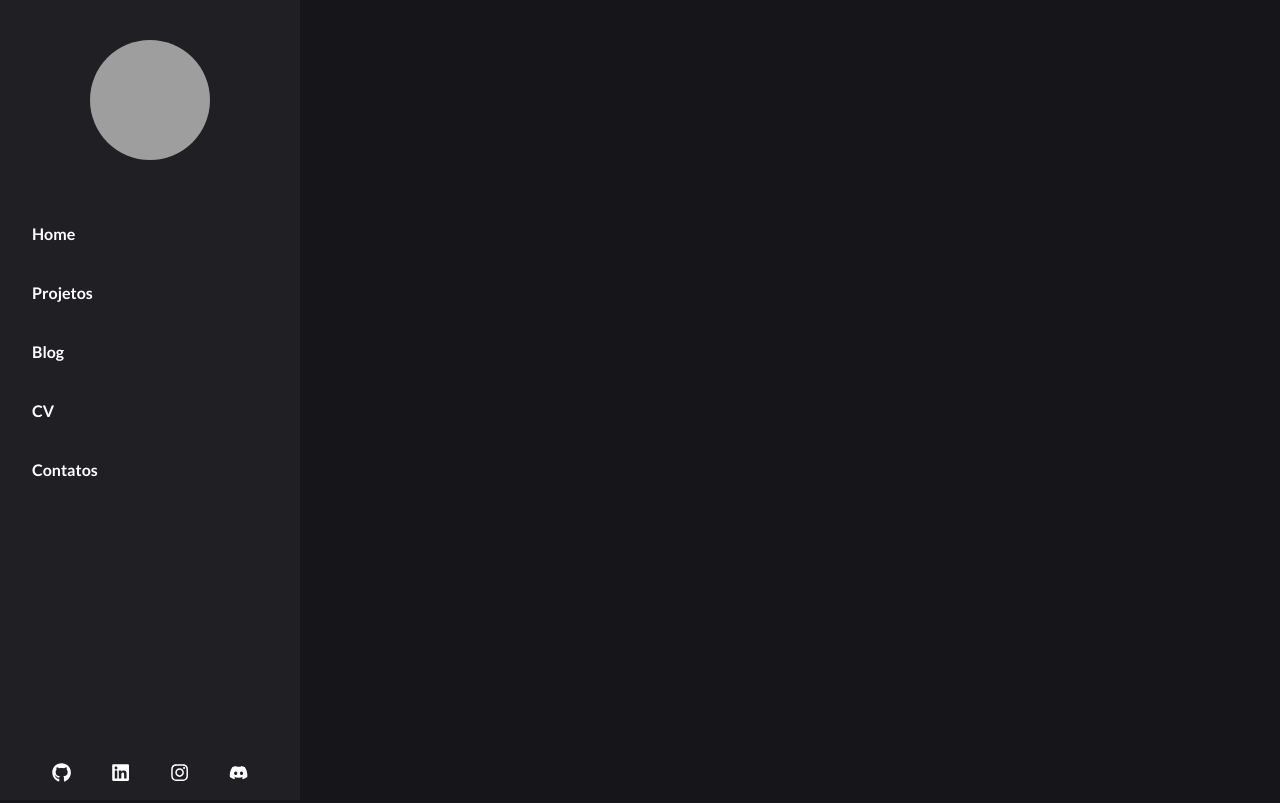
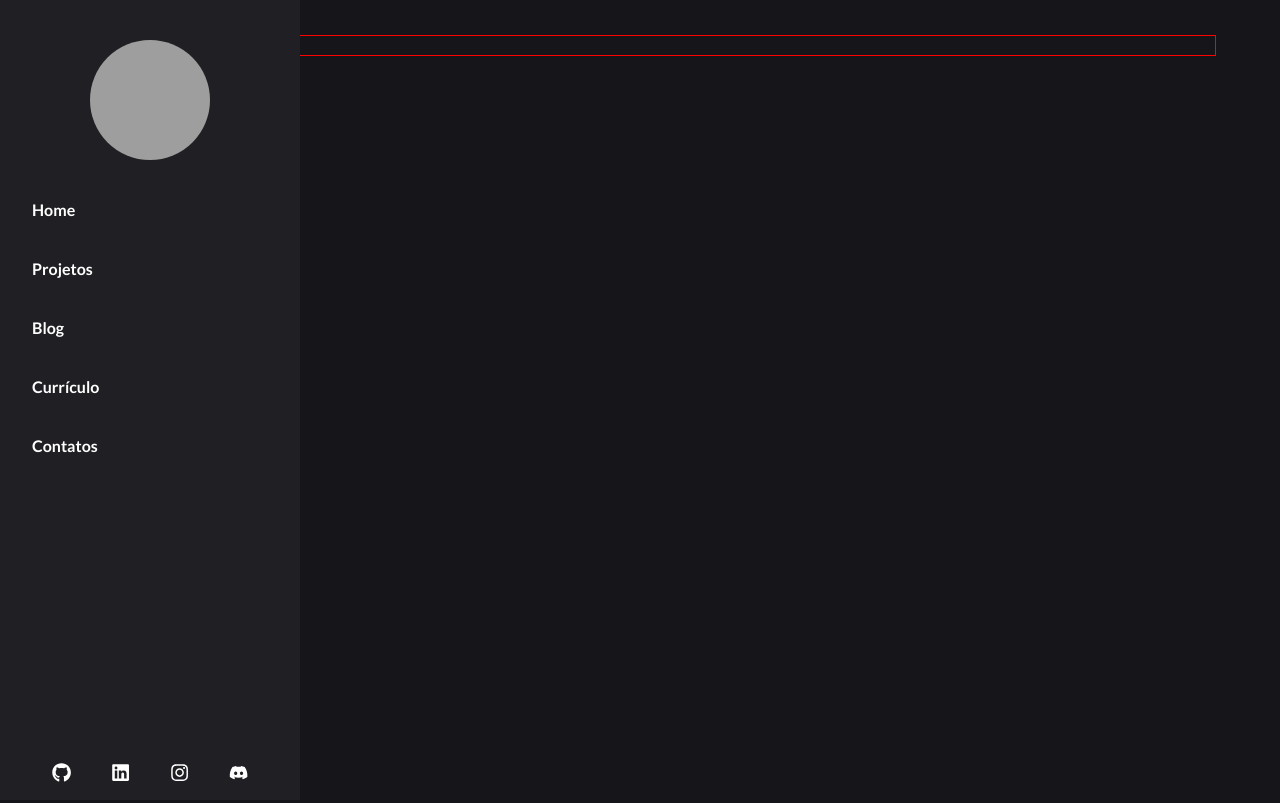
Before and after one commit to DevEduardoSouza/portfolio, a React (Create React App) app in the folder portfolio-front/: page / in a window 1280 px wide. Built offline with nearby package versions, Linux system fonts and the light colour scheme; grey boxes are pictures that could not be loaded.

Commit message:
feat: finaliza header

```diff
--- a/portfolio-front/src/components/header/Header.jsx
+++ b/portfolio-front/src/components/header/Header.jsx
@@ -1,4 +1,5 @@
-import React from "react";
+import React, { useRef, useEffect, useState } from "react";
+import { Link } from "react-router-dom";
 import {
   StyleHeader,
   Profile,
@@ -7,20 +8,68 @@ import {
   List,
   Item,
   SocialMedia,
+  Fade,
 } from "./Header.styles";
+
 import theme from "../../theme/theme";
 
 import { FaGithub } from "react-icons/fa6";
 import { FaLinkedin } from "react-icons/fa6";
 import { FaInstagram } from "react-icons/fa6";
 import { FaDiscord } from "react-icons/fa6";
+import { RxHamburgerMenu } from "react-icons/rx";
 
 import imageProfile from "../../assets/img-profile-example.jpg";
 
 export const Header = () => {
+  const [isDesktop, setIsDesktop] = useState(
+    window.innerWidth >= theme.breakpoints.md.replace("px", "")
+  );
+
+  const [menuVisible, setMenuVisible] = useState(isDesktop);
+
+  useEffect(() => {
+    const handleResize = () => {
+      const isDesktopNow =
+        window.innerWidth >= theme.breakpoints.md.replace("px", "");
+      setIsDesktop(isDesktopNow);
+      setMenuVisible(isDesktopNow);
+    };
+
+    document.addEventListener("click", handleClickOutside, true);
+    window.addEventListener("resize", handleResize);
+
+    return () => {
+      document.removeEventListener("click", handleClickOutside, true);
+      window.removeEventListener("resize", handleResize);
+    };
+  }, []);
+
+  const handleClickOutside = (e) => {
+    if (window.innerWidth <= theme.breakpoints.md.replace("px", "")) {
+      setMenuVisible(menuRef.current.contains(e.target));
+    }
+  };
+
+  const handleButtonClick = () => {
+    setMenuVisible(true);
+  };
+
+  const menuRef = useRef(null);
 
   return (
-    <StyleHeader>
+    <>
+      {!isDesktop && menuVisible && <Fade />}
+
+      <RxHamburgerMenu
+        onClick={handleButtonClick}
+        style={{ fontSize: "2rem", cursor: "pointer" }}
+      />
+
+      <StyleHeader
+        ref={menuRef}
+        style={{ display: menuVisible ? "block" : "none" }}
+      >
         <Profile>
           <ContainerImg>
             <img src={imageProfile} alt="User" />
@@ -30,19 +79,19 @@ export const Header = () => {
         <Nav>
           <List>
             <Item>
-            <a href="home.com">Home</a>
+              <Link to={"/"}>Home</Link>
             </Item>
             <Item>
-            <a href="projetos.com">Projetos</a>
+              <Link to={"/projetos"}>Projetos</Link>
             </Item>
             <Item>
-            <a href="blog.com">Blog</a>
+              <Link to={"/blog"}>Blog</Link>
             </Item>
             <Item>
-            <a href="cv.com">CV</a>
+              <Link to={"/curriculo"}>Currículo</Link>
             </Item>
             <Item>
-            <a href="contatos.com">Contatos</a>
+              <Link to={"/contatos"}>Contatos</Link>
             </Item>
           </List>
         </Nav>
@@ -62,5 +111,6 @@ export const Header = () => {
           </a>
         </SocialMedia>
       </StyleHeader>
+    </>
   );
 };
--- a/portfolio-front/src/components/header/Header.styles.jsx
+++ b/portfolio-front/src/components/header/Header.styles.jsx
@@ -16,8 +16,16 @@ export const StyleHeader = styled.header`
   position: fixed;
   top: 0;
   left: 0;
+`;
 
-  position: relative;
+export const Fade = styled.div`
+  position: fixed;
+  top: 0;
+  left: 0;
+  width: 100%;
+  height: 100%;
+  background-color: rgba(0, 0, 0, 0.6);
+  cursor: pointer;
 `;
 
 export const Profile = styled.div`
@@ -57,7 +65,6 @@ export const List = styled.ul`
 `;
 
 export const Item = styled.li`
-  padding: ${(props) => props.theme.spacing.medium};
   border-radius: ${(props) => props.theme.border.borderRadiusSmall};
   cursor: pointer;
 
@@ -73,11 +80,9 @@ export const Item = styled.li`
 
   a {
     display: block;
-    width: 100%;
-    height: 100%;
-
     font-size: 1rem;
     font-weight: bold;
+    padding: ${(props) => props.theme.spacing.medium};
 
     &:active {
       color: ${(props) => props.theme.colors.primary};
@@ -106,6 +111,4 @@ export const SocialMedia = styled.div`
       color: ${(props) => props.theme.colors.primary};
     }
   }
-
-
 `;
--- /dev/null
+++ b/portfolio-front/src/components/wrapper/Wrapper.jsx
@@ -0,0 +1,6 @@
+import React from "react";
+import { StyledWrapper } from "./Wrapper.styles.jsx";
+
+export const Wrapper = ({ children }) => {
+  return <StyledWrapper>{children}</StyledWrapper>;
+};
--- /dev/null
+++ b/portfolio-front/src/components/wrapper/Wrapper.styles.jsx
@@ -0,0 +1,10 @@
+import styled from "styled-components";
+
+export const StyledWrapper = styled.section`
+  display: flex;
+  justify-content: space-between;
+  width: 90%;
+  margin: 0 auto;
+  border: 1px solid red;
+  /* max-width: 1000px; */
+`;
--- /dev/null
+++ b/portfolio-front/src/pages/CV/Cv.jsx
@@ -0,0 +1,10 @@
+import React from "react";
+import { Header } from "../../components/header/Header";
+
+export const Cv = () => {
+  return (
+    <div>
+      <Header />
+    </div>
+  );
+};
--- /dev/null
+++ b/portfolio-front/src/pages/blog/Blog.jsx
@@ -0,0 +1,10 @@
+import React from "react";
+import { Header } from "../../components/header/Header";
+
+export const Blog = () => {
+  return (
+    <div>
+      <Header />
+    </div>
+  );
+};
--- /dev/null
+++ b/portfolio-front/src/pages/contact/Contact.jsx
@@ -0,0 +1,10 @@
+import React from "react";
+import { Header } from "../../components/header/Header";
+
+export const Contact = () => {
+  return (
+    <div>
+      <Header />
+    </div>
+  );
+};
--- a/portfolio-front/src/pages/home/Home.jsx
+++ b/portfolio-front/src/pages/home/Home.jsx
@@ -1,10 +1,14 @@
 import React from "react";
 import { Header } from "../../components/header/Header";
+import { Wrapper } from "../../components/wrapper/Wrapper";
 
 export const Home = () => {
   return (
-    <div>
+    <>
       <Header />
-    </div>
+      <Wrapper>
+        <div>My Wrapper</div>
+      </Wrapper>
+    </>
   );
 };
--- /dev/null
+++ b/portfolio-front/src/pages/projects/Projects.jsx
@@ -0,0 +1,10 @@
+import React from "react";
+import { Header } from "../../components/header/Header";
+
+export const Projects = () => {
+  return (
+    <div>
+      <Header />
+    </div>
+  );
+};
```
Lines whose indentation alone changed are shown as unchanged.
